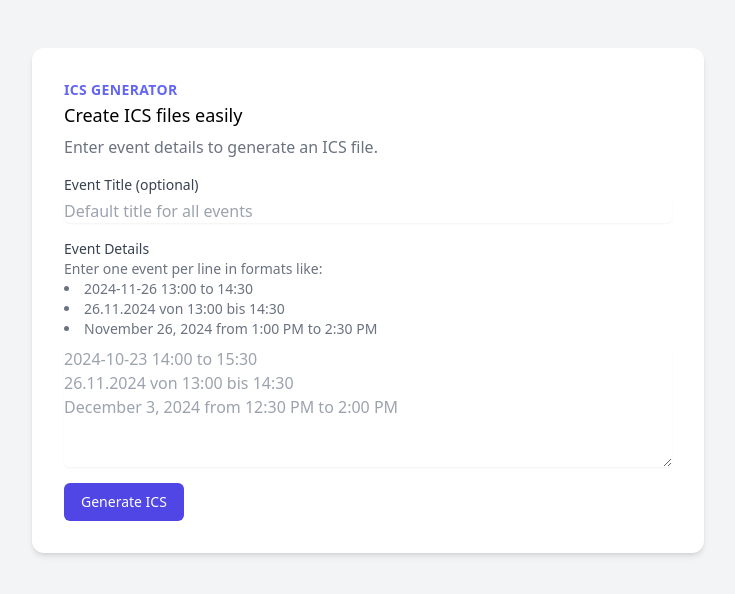
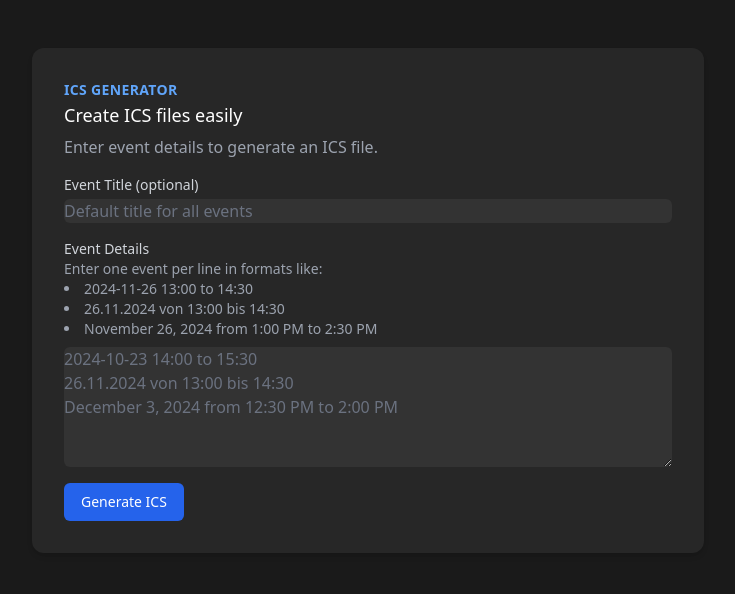
Before and after one commit to wonung26/ics-generator, a plain HTML site: page index.html in a window 1280 px wide. Shown: the whole page, without its empty margins (272-1007 px from the left). Drawn offline with nearby package versions, Linux system fonts and the light colour scheme.

Commit message:
Update index.html

```diff
--- a/index.html
+++ b/index.html
@@ -1,38 +1,55 @@
 <!DOCTYPE html>
 <html lang="en">
-<head>
     <meta charset="UTF-8">
     <meta name="viewport" content="width=device-width, initial-scale=1.0">
     <title>ICS Generator</title>
     <script src="https://cdn.tailwindcss.com"></script>
+    <script>
+        tailwind.config = {
+            darkMode: 'class',
+            theme: {
+                extend: {
+                    colors: {
+                        dark: {
+                            100: '#333333',
+                            200: '#2d2d2d',
+                            300: '#272727',
+                            400: '#202020',
+                            500: '#1a1a1a'
+                        }
+                    }
+                }
+            }
+        }
+    </script>
 </head>
-<body class="bg-gray-100 min-h-screen py-12 px-4 sm:px-6 lg:px-8">
-    <div class="max-w-md mx-auto bg-white rounded-xl shadow-md overflow-hidden md:max-w-2xl">
+<body class="bg-dark-500 text-gray-300 min-h-screen py-12 px-4 sm:px-6 lg:px-8">
+    <div class="max-w-md mx-auto bg-dark-300 rounded-xl shadow-md overflow-hidden md:max-w-2xl">
         <div class="p-8">
-            <div class="uppercase tracking-wide text-sm text-indigo-500 font-semibold mb-1">ICS Generator</div>
-            <h1 class="block mt-1 text-lg leading-tight font-medium text-black">Create ICS files easily</h1>
-            <p class="mt-2 text-gray-500">Enter event details to generate an ICS file.</p>
+            <div class="uppercase tracking-wide text-sm text-blue-400 font-semibold mb-1">ICS Generator</div>
+            <h1 class="block mt-1 text-lg leading-tight font-medium text-white">Create ICS files easily</h1>
+            <p class="mt-2 text-gray-400">Enter event details to generate an ICS file.</p>
 
             <div class="mt-4">
-                <label for="eventTitle" class="block text-sm font-medium text-gray-700">Event Title (optional)</label>
-                <input type="text" id="eventTitle" placeholder="Default title for all events" class="mt-1 block w-full rounded-md border-gray-300 shadow-sm focus:border-indigo-300 focus:ring focus:ring-indigo-200 focus:ring-opacity-50">
+                <label for="eventTitle" class="block text-sm font-medium text-gray-300">Event Title (optional)</label>
+                <input type="text" id="eventTitle" placeholder="Default title for all events" class="mt-1 block w-full rounded-md bg-dark-100 border-dark-100 text-white placeholder-gray-500 focus:border-blue-500 focus:ring focus:ring-blue-500 focus:ring-opacity-50">
             </div>
 
             <div class="mt-4">
-                <label for="eventInput" class="block text-sm font-medium text-gray-700">Event Details</label>
-                <p class="text-sm text-gray-500">Enter one event per line in formats like:</p>
-                <ul class="list-disc list-inside text-sm text-gray-500 mb-2">
+                <label for="eventInput" class="block text-sm font-medium text-gray-300">Event Details</label>
+                <p class="text-sm text-gray-400">Enter one event per line in formats like:</p>
+                <ul class="list-disc list-inside text-sm text-gray-400 mb-2">
                     <li>2024-11-26 13:00 to 14:30</li>
                     <li>26.11.2024 von 13:00 bis 14:30</li>
                     <li>November 26, 2024 from 1:00 PM to 2:30 PM</li>
                 </ul>
-                <textarea id="eventInput" rows="5" class="mt-1 block w-full rounded-md border-gray-300 shadow-sm focus:border-indigo-300 focus:ring focus:ring-indigo-200 focus:ring-opacity-50" placeholder="2024-10-23 14:00 to 15:30
+                <textarea id="eventInput" rows="5" class="mt-1 block w-full rounded-md bg-dark-100 border-dark-100 text-white placeholder-gray-500 focus:border-blue-500 focus:ring focus:ring-blue-500 focus:ring-opacity-50" placeholder="2024-10-23 14:00 to 15:30
 26.11.2024 von 13:00 bis 14:30
 December 3, 2024 from 12:30 PM to 2:00 PM"></textarea>
             </div>
 
             <div class="mt-4 flex space-x-2">
-                <button onclick="generateICS()" class="px-4 py-2 border border-transparent text-sm font-medium rounded-md text-white bg-indigo-600 hover:bg-indigo-700 focus:outline-none focus:ring-2 focus:ring-offset-2 focus:ring-indigo-500">
+                <button onclick="generateICS()" class="px-4 py-2 border border-transparent text-sm font-medium rounded-md text-white bg-blue-600 hover:bg-blue-700 focus:outline-none focus:ring-2 focus:ring-offset-2 focus:ring-blue-500">
                     Generate ICS
                 </button>
                 <button onclick="downloadICS()" id="downloadButton" class="px-4 py-2 border border-transparent text-sm font-medium rounded-md text-white bg-green-600 hover:bg-green-700 focus:outline-none focus:ring-2 focus:ring-offset-2 focus:ring-green-500" style="display: none;">
@@ -40,8 +57,8 @@ December 3, 2024 from 12:30 PM to 2:00 PM"></textarea>
                 </button>
             </div>
 
-            <div id="output" class="mt-4 p-4 bg-gray-100 rounded-md overflow-x-auto" style="display: none;">
-                <pre class="text-sm text-gray-800"></pre>
+            <div id="output" class="mt-4 p-4 bg-dark-200 rounded-md overflow-x-auto" style="display: none;">
+                <pre class="text-sm text-gray-300"></pre>
             </div>
         </div>
     </div>
```
